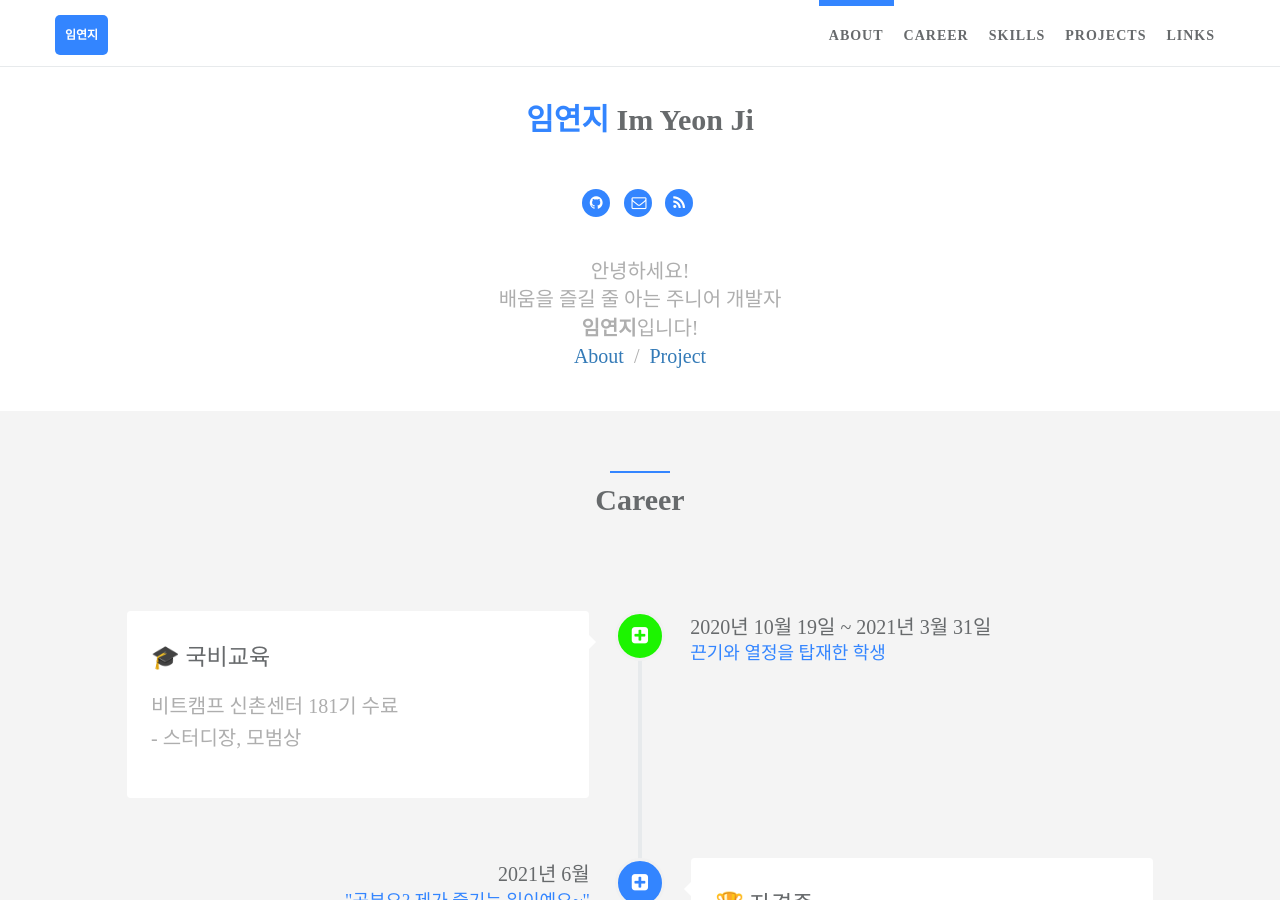
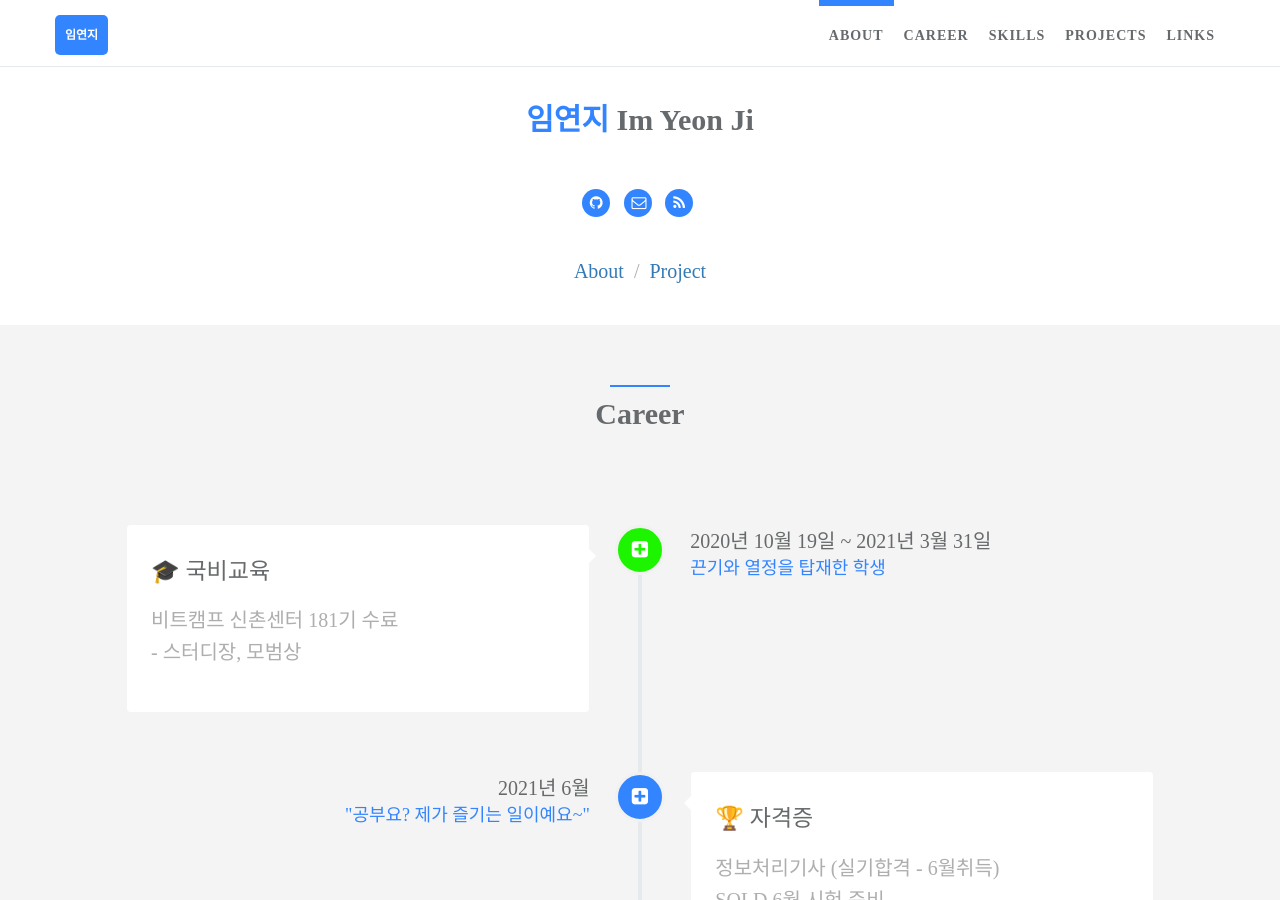
Before and after one commit to Limy-901/Limy-901.github.io, a Jekyll site: the page built from index.html, in a window 1280 px wide and 900 px high, scrolled down 574 px. Built offline with Jekyll 4.4.1, drawn with Linux system fonts in a browser that asks for light colours; some web fonts are replaced.

Commit message:
0503 랜딩페이지 수정

```diff
--- a/_config.yml
+++ b/_config.yml
@@ -28,7 +28,7 @@
   skill_icon2:
     - name: fa-linux
     - name: icon-apache
-  desc: 안녕하세요!<br>배움을 즐길 줄 아는 주니어 개발자<br><b>임연지</b>입니다!<br><a style="margin-top:3%;" href="https://limy-901.github.io/etc/2021/03/25/etc-resume.html">About</a>&nbsp;&nbsp;/&nbsp;&nbsp;<a href="#Project">Project</a> # Describe yourself.
+  desc: <a style="margin-top:3%;" href="https://limy-901.github.io/etc/2021/03/25/etc-resume.html">About</a>&nbsp;&nbsp;/&nbsp;&nbsp;<a href="#Project">Project</a> # Describe yourself.
 
 # comment
 disqus:  # if you wanna comment feature, go to https://disqus.com/ to get your configuration; if not, comment following two lines.
--- a/_data/index/links.yml
+++ b/_data/index/links.yml
@@ -5,7 +5,7 @@
   website: https://limy-901.github.io/
   email: misty901@naver.com
 
-- last_name: Blog
+- last_name: Naver Blog
   first_name:
   desc: Limy's NAVER Blog URL
   website: https://blog.naver.com/misty901
--- a/_includes/sections/projects.html
+++ b/_includes/sections/projects.html
@@ -19,7 +19,7 @@
             <div class="col-sm-6 wow {% if loopindex == 1 %} fadeInLeft {% else %} fadeInRight {% endif %}">
             {% endif %}
               <div class="team-member">
-                  <img style="width:300px; height:300px" src="{{ project.img | prepend: site.baseurl }}" class="img-responsive img-circle img-small" alt=""><br><br>
+                  <img style="width:25%; height:25%;" src="{{ project.img | prepend: site.baseurl }}" class="img-responsive img-circle img-small" alt=""><br><br>
                   <h4>
                   {% if project.url %}
                   <a style="font-size:2em;" href="{{ project.url }}" target="_blank"><span class="navy">{{ project.name }}</span></a>
```
Also changed, not shown: static/assets/img/landing/banner-1.jpg, static/assets/img/landing/me-1.jpg, static/assets/img/landing/pj-3.jpg.
